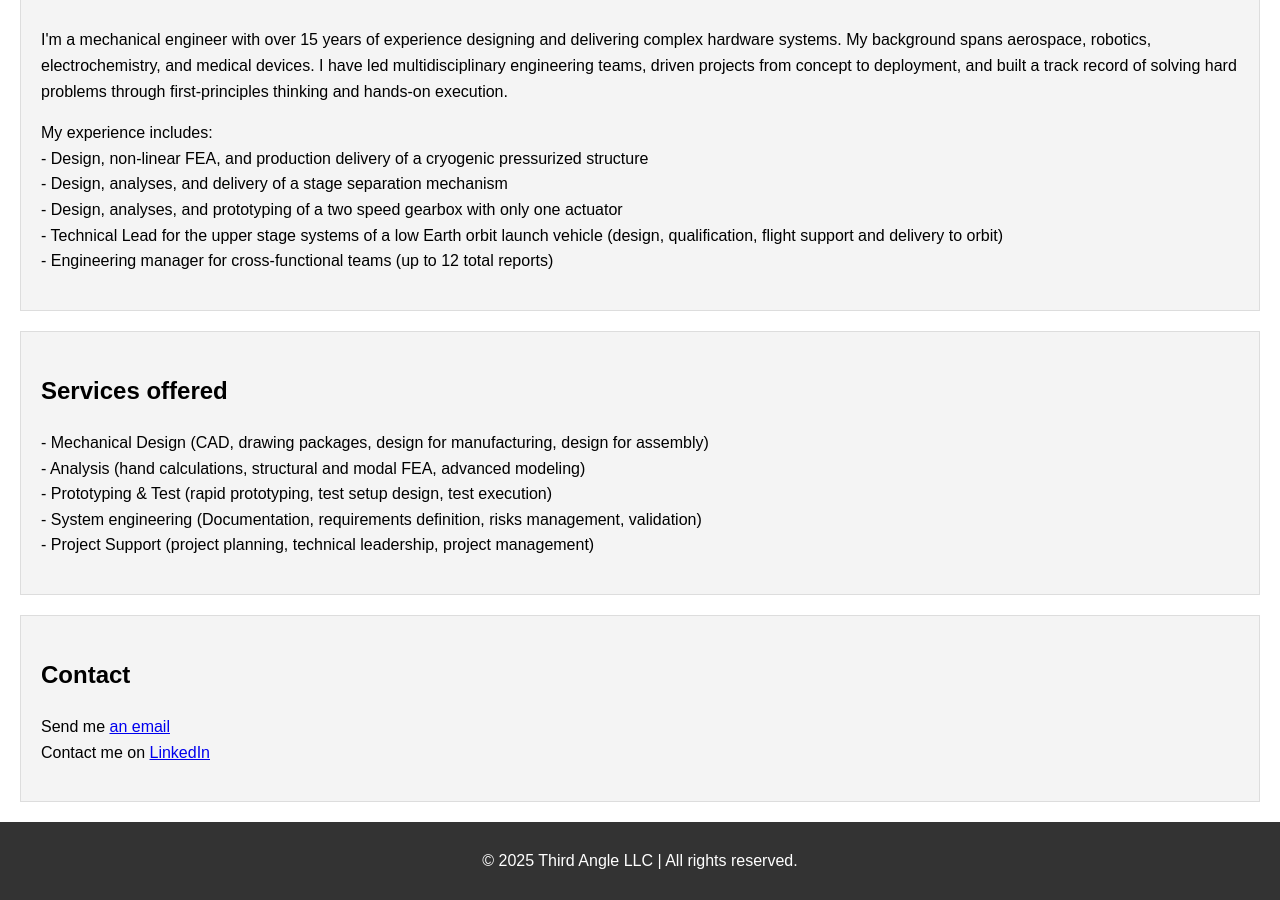
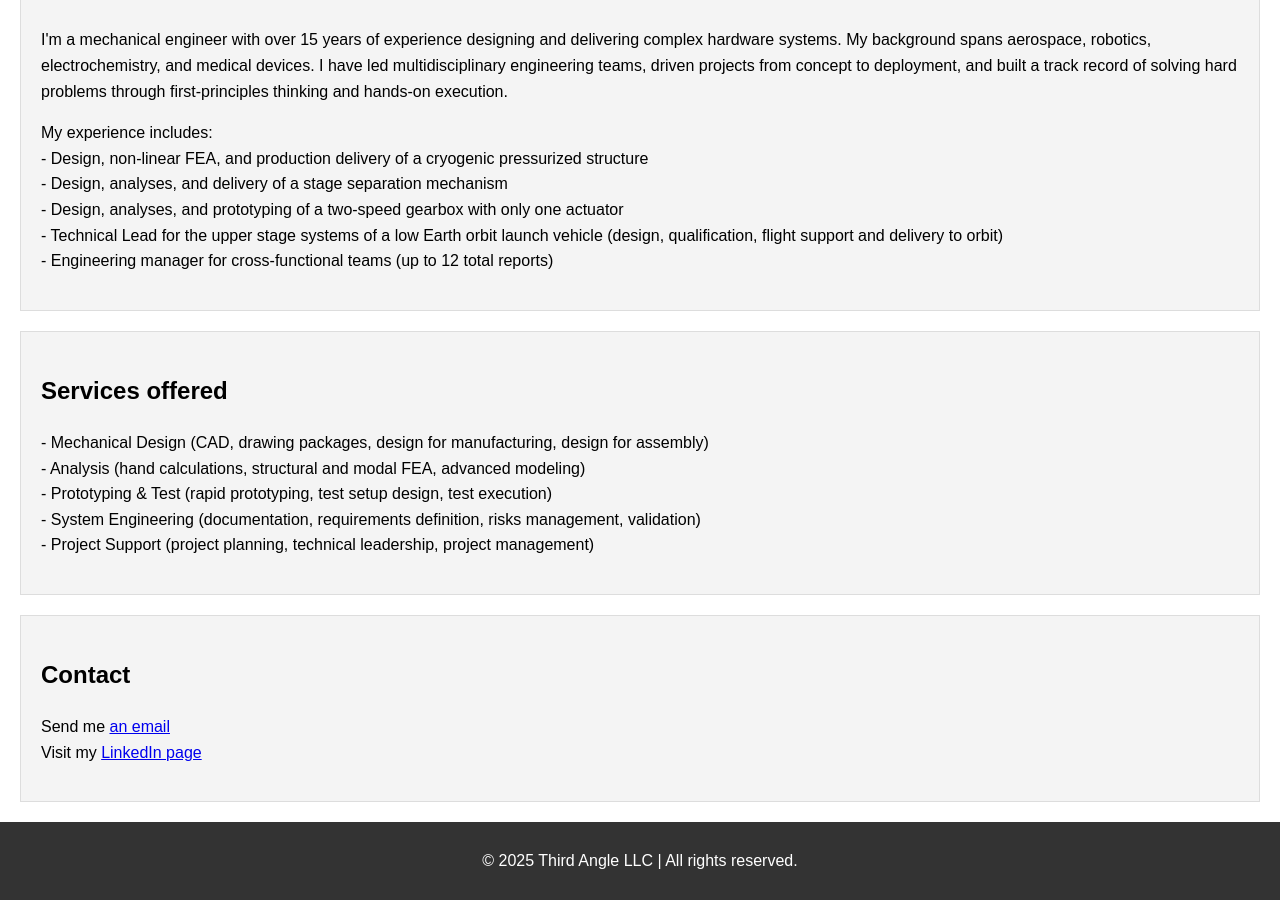
Before and after one commit to juaknin/thirdangle, a plain HTML site: page index.html in a window 1280 px wide. Shown: the part 340-1240 px from the top of the page. Drawn offline with Linux system fonts and the light colour scheme.

Commit message:
Update index.html

```diff
--- a/index.html
+++ b/index.html
@@ -25,7 +25,7 @@
             <p>My experience includes:<br>
                 - Design, non-linear FEA, and production delivery of a cryogenic pressurized structure<br>
                 - Design, analyses, and delivery of a stage separation mechanism<br>
-                - Design, analyses, and prototyping of a two speed gearbox with only one actuator<br>
+                - Design, analyses, and prototyping of a two-speed gearbox with only one actuator<br>
                 - Technical Lead for the upper stage systems of a low Earth orbit launch vehicle (design, qualification, flight support and delivery to orbit)<br>
                 - Engineering manager for cross-functional teams (up to 12 total reports)<br>
             </p>
@@ -36,14 +36,14 @@
                 - Mechanical Design (CAD, drawing packages, design for manufacturing, design for assembly)<br>
                 - Analysis (hand calculations, structural and modal FEA, advanced modeling)<br>
                 - Prototyping & Test (rapid prototyping, test setup design, test execution)<br>
-                - System engineering (Documentation, requirements definition, risks management, validation)<br>
+                - System Engineering (documentation, requirements definition, risks management, validation)<br>
                 - Project Support (project planning, technical leadership, project management)<br>
             </p>
         </section>
         <section id="contact">
             <h2>Contact</h2>
             <p>Send me <a href="mailto:julien@thirdangle.io">an email</a><br>
-            Contact me on <a href="https://www.linkedin.com/company/thirdanglellc">LinkedIn</a>
+            Visit my <a href="https://www.linkedin.com/company/thirdanglellc">LinkedIn page</a>
             </p>
         </section>
     </main>
```
